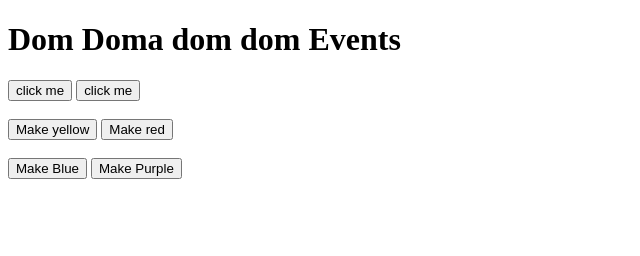
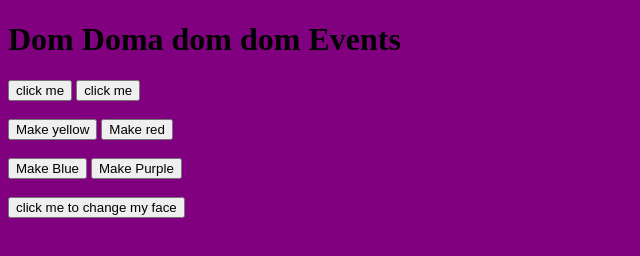
Before and after one commit to Md-Shanto-Sharker/dom-events, a plain HTML site: page index.html in a window 1280 px wide. Both pictures are taken after a click on the button "Make Purple". Shown: the whole page, without its empty margins (0-640 px from the left). Drawn offline with Linux system fonts and the light colour scheme.

Commit message:
added new js function

```diff
--- a/index.html
+++ b/index.html
@@ -18,7 +18,10 @@
 
     <br><br>
     <button id="btn-make-blue">Make Blue</button>
-    <button id="btn-make-purple">Make Purple</button>
+    <button id="btn-make-purple" >Make Purple</button>
+
+    <br><br>
+    <button id="change" onclick="makeChange()">click me to change my face</button>
     <script src="script.js"></script>
 </body>
 </html>
--- a/script.js
+++ b/script.js
@@ -14,6 +14,17 @@ btnMakeBlue.onclick = function makeBlue(){
 }
 
 
+// defferent way we are not use this..........
+const btnMakePurple =document.getElementById('btn-make-purple');
+function makePurple(){
+    document.body.style.backgroundColor='purple'
+}
+btnMakePurple.onclick=makePurple;
 
-const btnMakePurple =document.getElementById('btn-make-purple');
-console.log(btnMakePurple);
+const changeBtn = document.getElementById('change');
+function makeChange(){
+    changeBtn.style.backgroundColor = 'gray'
+    changeBtn.style.padding = '20px'
+    changeBtn.style.border = 'none'
+    changeBtn.style.borderRadius = '50px';
+}
```
